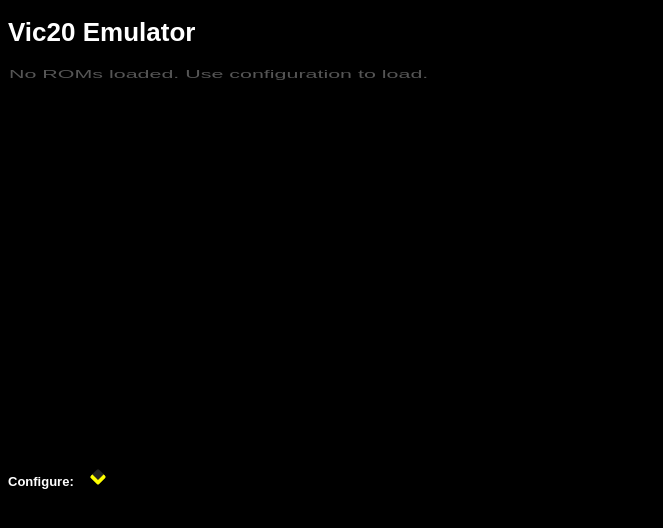
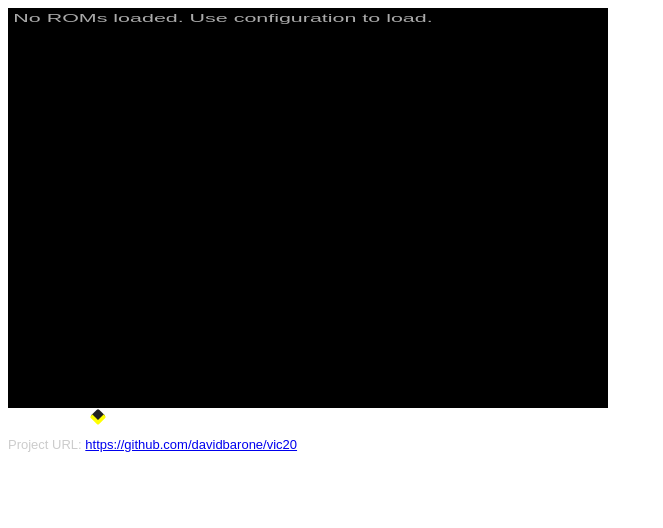
Before and after one commit to davidbarone/vic20, a website built with webpack: page src/html/index.html in a window 1280 px wide. Shown: the whole page, without its empty margins (0-663 px from the left). Built offline with nearby package versions, Linux system fonts and the light colour scheme.

Commit message:
index.html

```diff
--- a/src/html/index.html
+++ b/src/html/index.html
@@ -5,7 +5,7 @@
     <style>
       html {
         font-family: Arial, Helvetica, sans-serif;
-        background-color: black;
+        background-color: transparent;
         font-size: small;
       }
 
@@ -80,13 +80,11 @@
     </style>
   </head>
   <body>
-    <h1>Vic20 Emulator</h1>
-
     <canvas
       id="screen"
       width="600"
       height="400"
-      style="border: 1px solid black"
+      style="background: black"
     ></canvas>
 
     <div>
@@ -174,6 +172,14 @@
       <input type="file" id="file-cart" />
       <button id="file-cart-load">Load cart</button>
     </fieldset>
+
+    <!-- link to github -->
+    <div style="margin-top: 8px; color: #ccc">
+      Project URL:
+      <a href="https://github.com/davidbarone/vic20" target="_new"
+        >https://github.com/davidbarone/vic20</a
+      >
+    </div>
 
     <script>
       // Globals
--- a/src/src/vic20.ts
+++ b/src/src/vic20.ts
@@ -107,9 +107,9 @@
                     if (ctx) {
                         debugger;
                         ctx.font = "8px Arial";
-                        ctx.strokeStyle = "#555555";
-                        ctx.fillStyle = "#555555";
-                        ctx.fillText("No ROMs loaded. Use configuration to load.", 0, 8);
+                        ctx.strokeStyle = "#aaa";
+                        ctx.fillStyle = "#aaa";
+                        ctx.fillText("No ROMs loaded. Use configuration to load.", 2, 10);
                     }
                 }
             });
--- a/src/webpack.config.js
+++ b/src/webpack.config.js
@@ -1,29 +1,29 @@
-const path = require('path');
+const path = require("path");
 const HtmlWebpackPlugin = require("html-webpack-plugin");
 
 module.exports = {
-  entry: { main: path.resolve('./src/index.ts') },
-  devtool: 'inline-source-map',
+  entry: { vic20_main: path.resolve("./src/index.ts") },
+  devtool: "inline-source-map",
   module: {
     rules: [
       {
         test: /\.tsx?$/,
-        use: 'ts-loader',
+        use: "ts-loader",
         exclude: /node_modules/,
       },
     ],
   },
   resolve: {
-    extensions: [ '.tsx', '.ts', '.js' ],
+    extensions: [".tsx", ".ts", ".js"],
   },
   output: {
-    path: path.resolve(__dirname, 'dist'),
-    filename: '[name]-bundle.js'
+    path: path.resolve(__dirname, "dist"),
+    filename: "[name]-bundle.js",
   },
   plugins: [
     new HtmlWebpackPlugin({
       template: "./html/index.html",
-      filename: "index.html",
+      filename: "vic20.html",
     }),
   ],
   devServer: {
```
